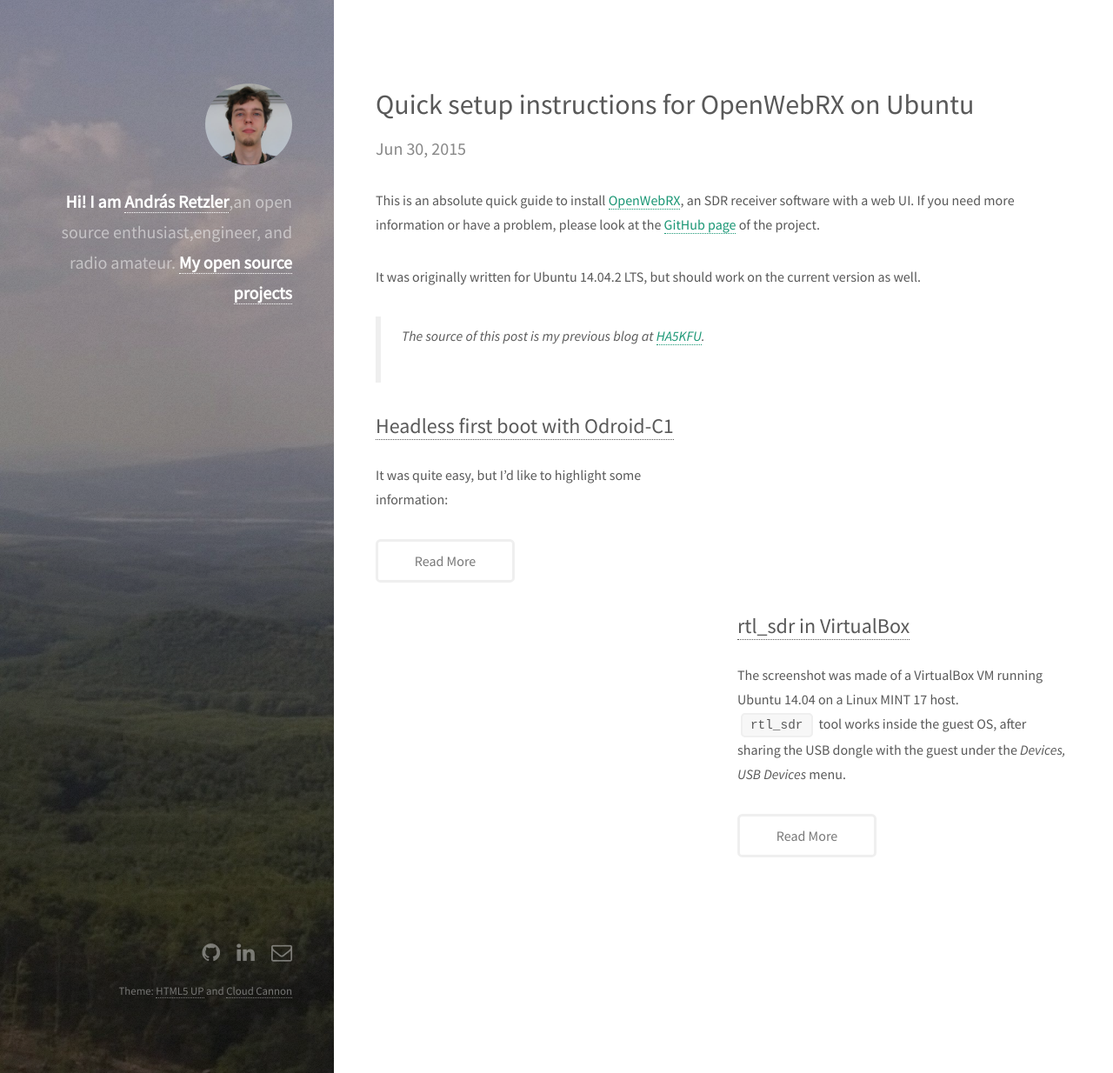
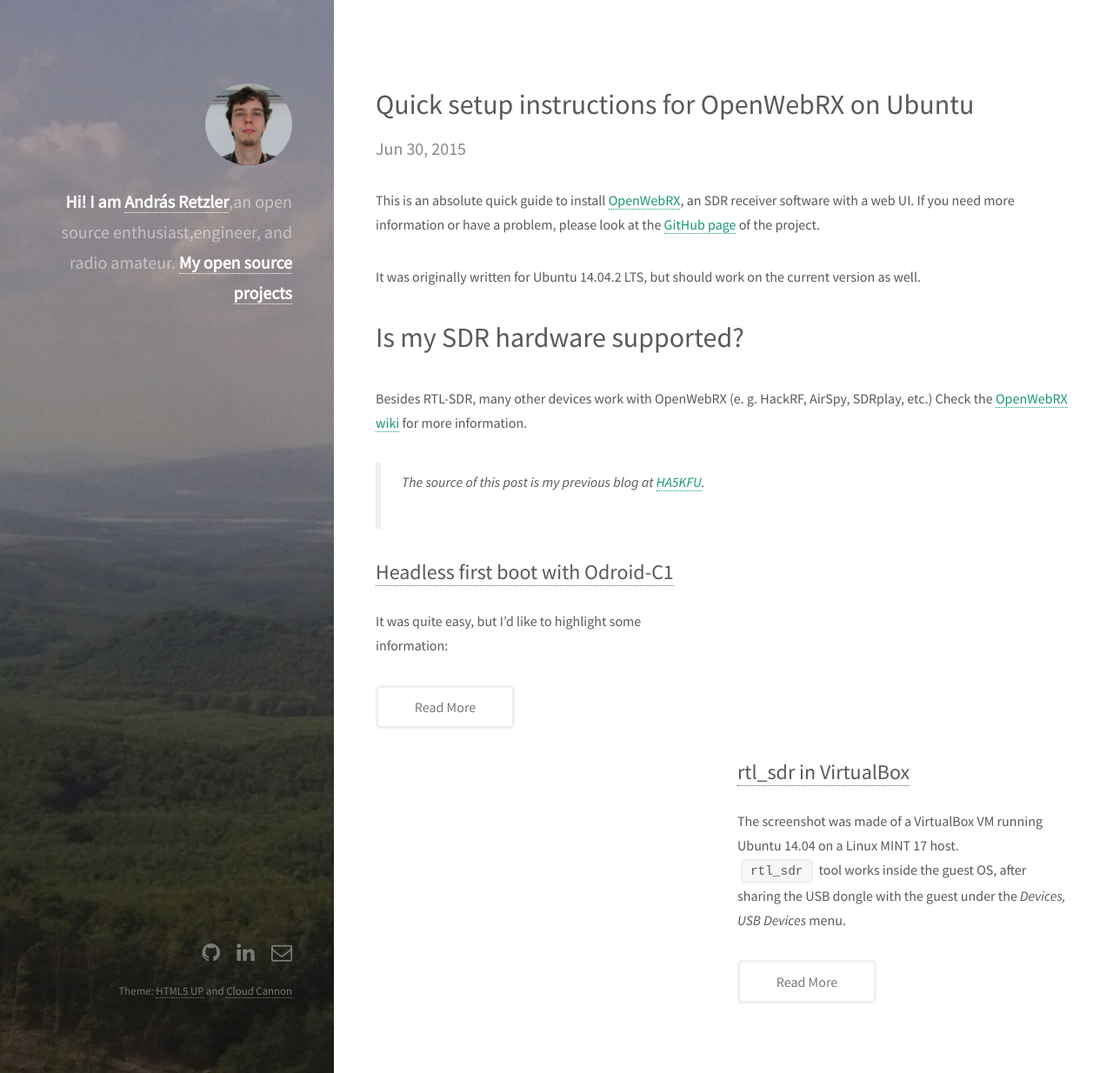
Before and after one commit to ha7ilm/ha7ilm.github.io, a Jekyll site: the page built from _posts/2015-06-30-quick-setup-openwebrx.md, in a window 1280 px wide and 1234 px high. Shown: the whole window at 87% size. Built offline with Jekyll 4.4.1, drawn with Linux system fonts in a browser that asks for light colours; nearby versions of some CDN libraries; a script that is not in the unit is left out; comment, search, counter and statistics services are not loaded.

Commit message:
sdr hw support

```diff
--- a/_posts/2015-06-30-quick-setup-openwebrx.md
+++ b/_posts/2015-06-30-quick-setup-openwebrx.md
@@ -8,4 +8,8 @@
 
 It was originally written for Ubuntu 14.04.2 LTS, but should work on the current version as well.
 
+# Is my SDR hardware supported?
+
+Besides RTL-SDR, many other devices work with OpenWebRX (e. g. HackRF, AirSpy, SDRplay, etc.) Check the [OpenWebRX wiki](https://github.com/simonyiszk/openwebrx/wiki#guides-for-receiver-hardware-support) for more information.
+
 > The source of this post is my previous blog at [HA5KFU](http://ha5kfu.sch.bme.hu).
```
